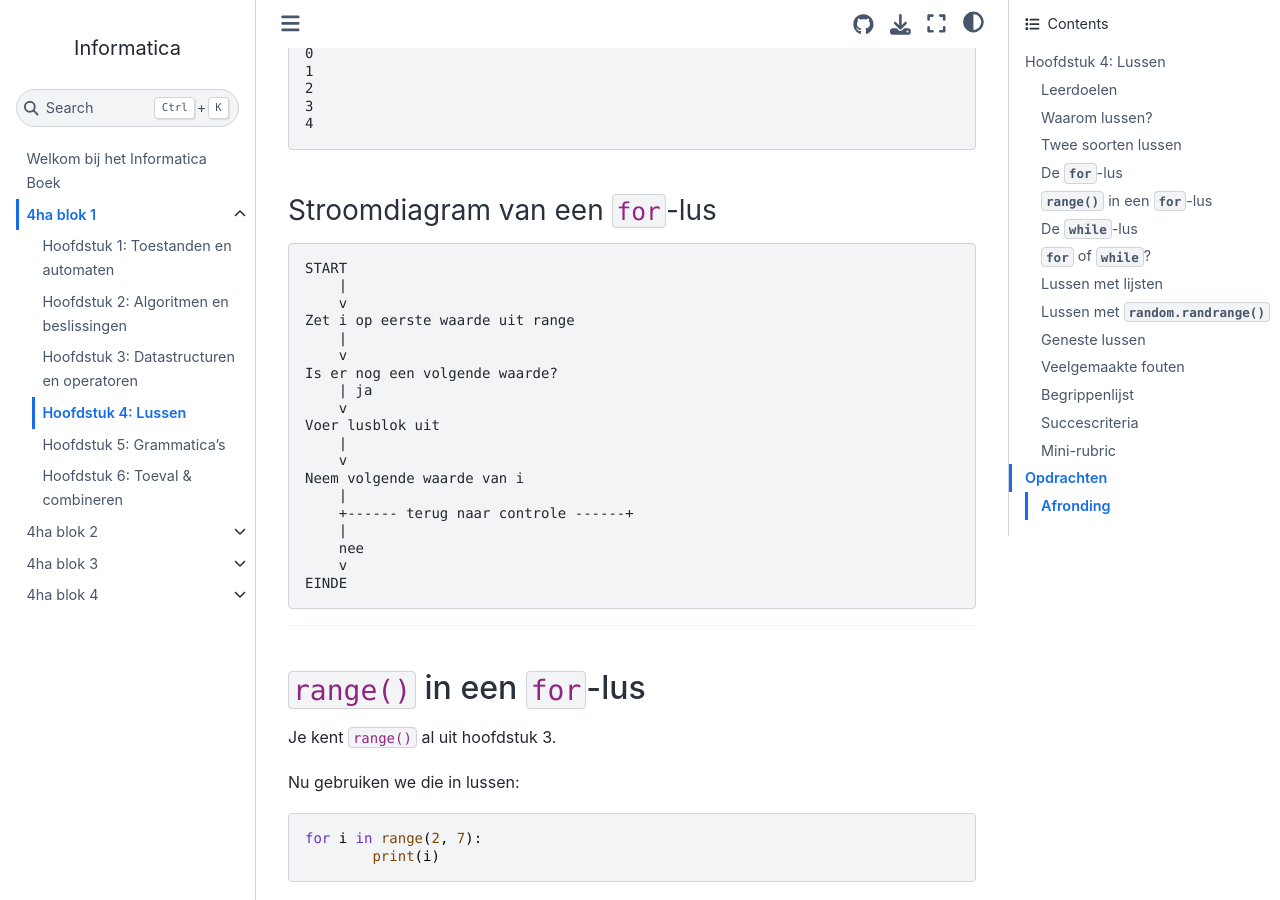
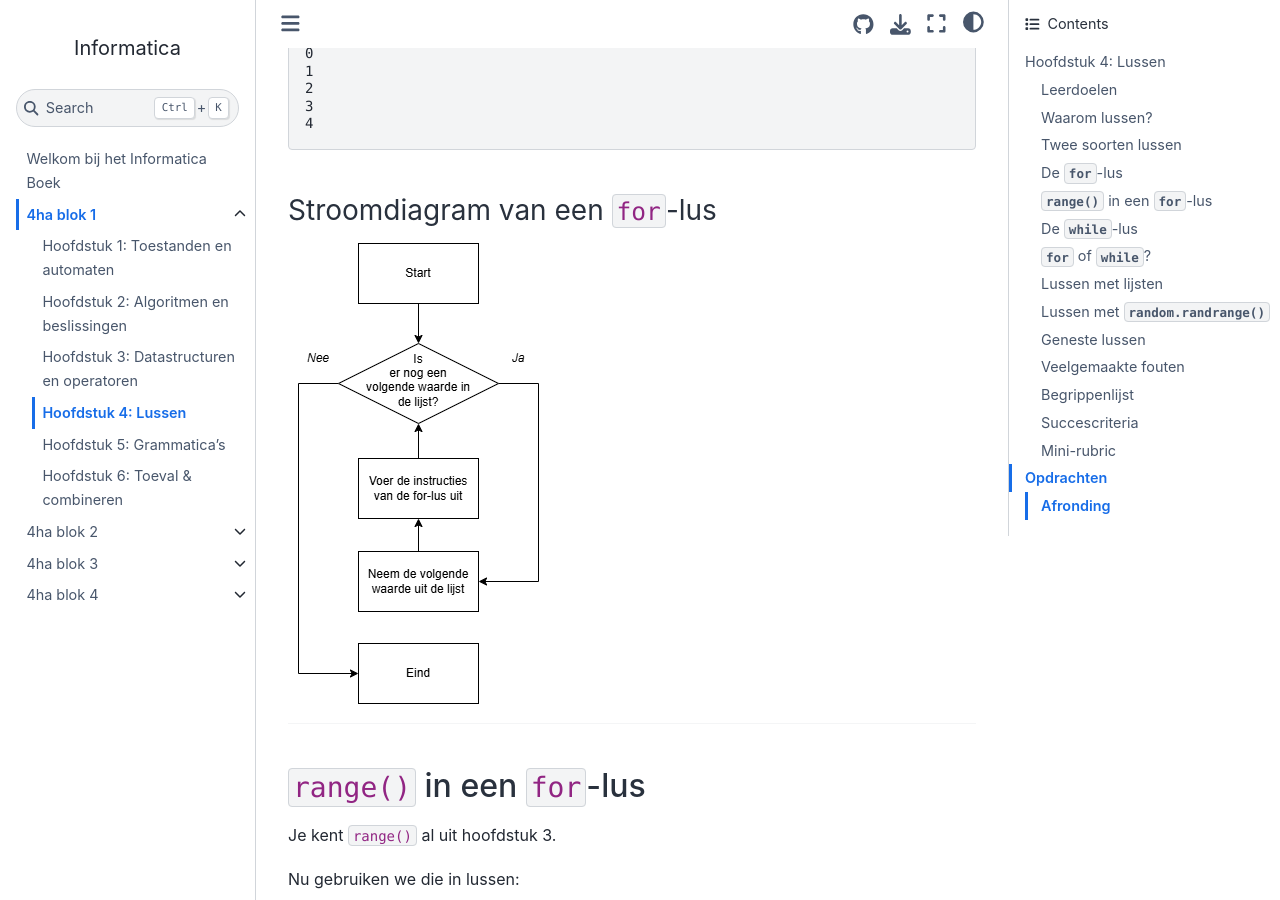
Before and after one commit to JoostvanTiel/informatica, a Jupyter Book: the page built from book/blok1/hoofdstuk4.md, in a window 1280 px wide and 900 px high, scrolled down 2433 px. Built offline with Jupyter Book 1.0.4 settings and Sphinx 7.4.7 and the Sphinx Book theme 1.1.4, drawn with Linux system fonts in a browser that asks for light colours.

Commit message:
Refactor code structure for improved readability and maintainability

````diff
--- a/book/blok1/hoofdstuk4.md
+++ b/book/blok1/hoofdstuk4.md
@@ -109,27 +109,7 @@ Uitvoer:
 
 ### Stroomdiagram van een `for`-lus
 
-```text
-START
-    |
-    v
-Zet i op eerste waarde uit range
-    |
-    v
-Is er nog een volgende waarde?
-    | ja
-    v
-Voer lusblok uit
-    |
-    v
-Neem volgende waarde van i
-    |
-    +------ terug naar controle ------+
-    |
-    nee
-    v
-EINDE
-```
+![Afbeelding niet gevonden](img/1.4_for_lus.png)
 
 ---
 
````
Also changed, not shown: book/blok1/img/1.4_for_lus.png (added).
